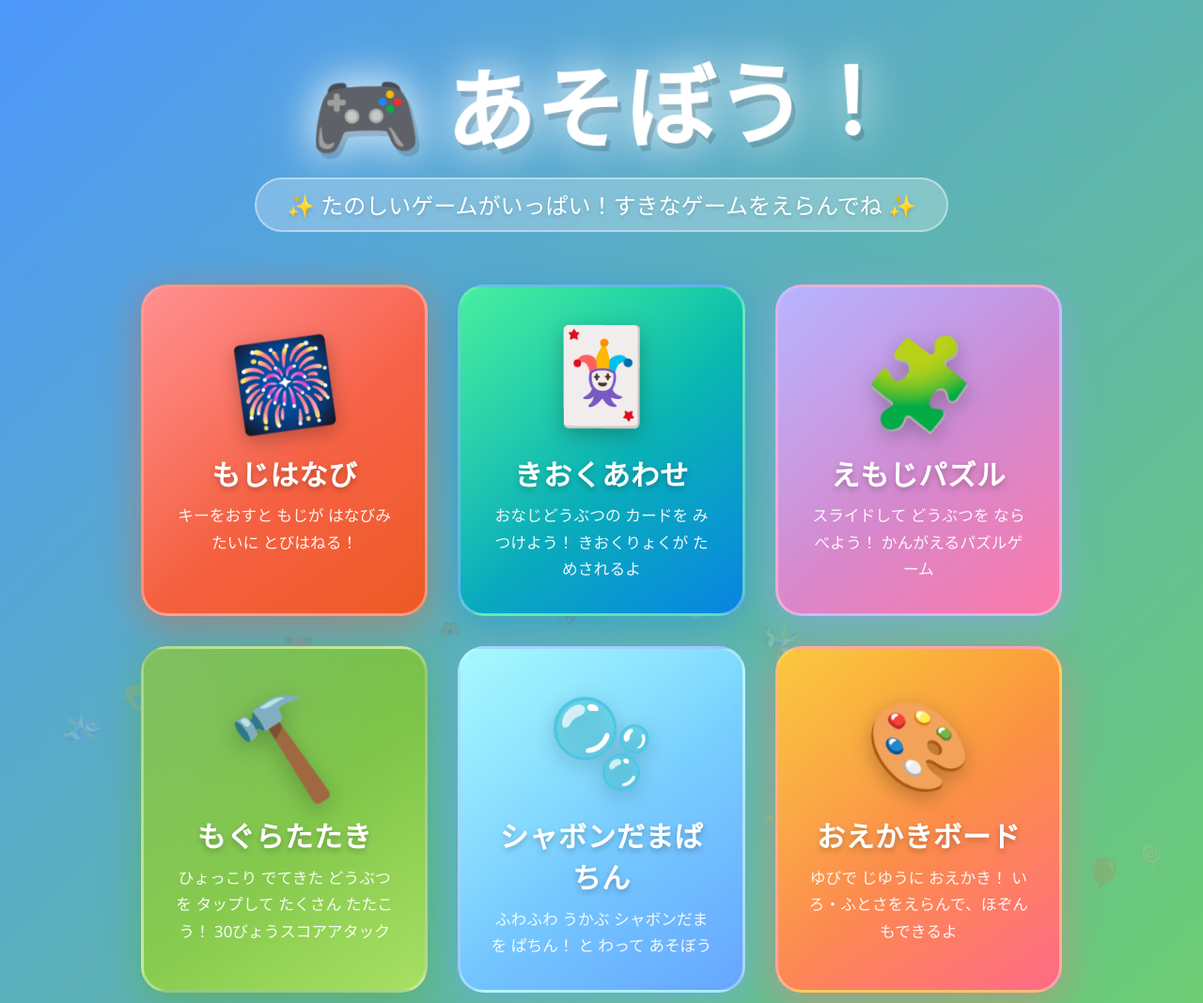
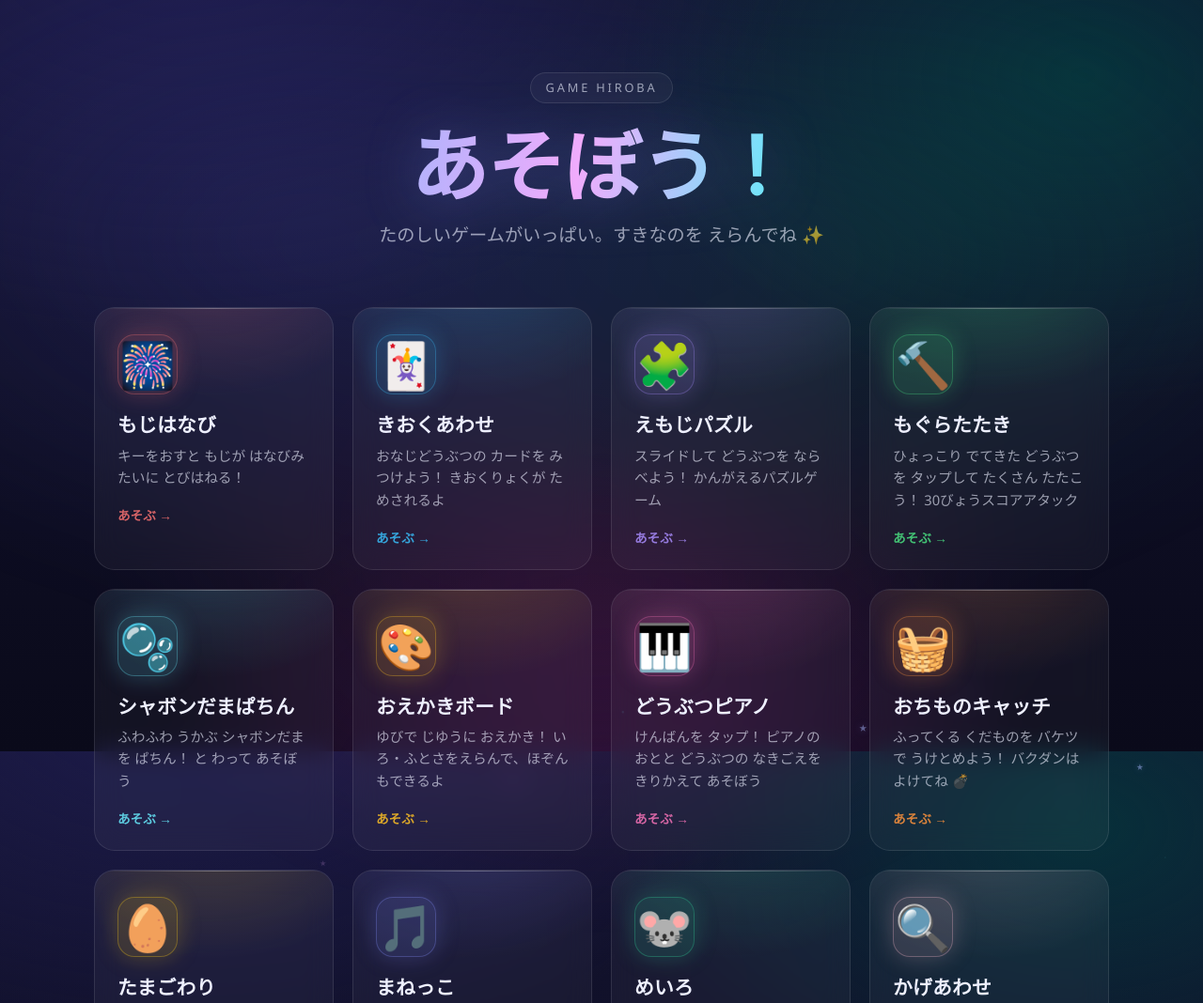
Before and after one commit to Sawakee/for-my-nephew, a plain HTML site: page index.html in a window 1280 px wide. Shown: the top 1068 px of the page at 94% size. Drawn offline with Linux system fonts and the light colour scheme.

Commit message:
Redesign landing page: dark neon glassmorphism
Co-Authored-By: Claude Opus 4.8 <noreply@anthropic.com>

```diff
--- a/index.html
+++ b/index.html
@@ -5,277 +5,339 @@
 <meta name="viewport" content="width=device-width, initial-scale=1.0">
 <title>あそぼう！ゲームひろば 🎮</title>
 <style>
+:root {
+  --bg-0: #0a0a1a;
+  --bg-1: #141432;
+  --glass: rgba(255,255,255,0.04);
+  --glass-brd: rgba(255,255,255,0.10);
+  --txt: #eef0ff;
+  --txt-dim: rgba(238,240,255,0.62);
+}
 * { box-sizing: border-box; margin: 0; padding: 0; }
+html { -webkit-text-size-adjust: 100%; }
 body {
-  font-family: 'Segoe UI', 'Noto Sans JP', sans-serif;
+  font-family: 'Segoe UI', 'Noto Sans JP', system-ui, sans-serif;
   min-height: 100vh;
   display: flex;
   flex-direction: column;
   align-items: center;
-  padding: 2.5rem 1rem 4rem;
-  background: linear-gradient(-45deg, #ff6b6b, #ffd93d, #6bcb77, #4d96ff, #c77dff, #ff6bcd);
-  background-size: 400% 400%;
-  animation: gradMove 8s ease infinite;
+  padding: clamp(2.5rem, 6vw, 5rem) 1.25rem 5rem;
+  color: var(--txt);
+  background:
+    radial-gradient(1200px 800px at 15% -10%, #1d1b4b 0%, transparent 55%),
+    radial-gradient(1000px 700px at 90% 10%, #07303a 0%, transparent 50%),
+    radial-gradient(900px 900px at 50% 120%, #2a0e3a 0%, transparent 55%),
+    linear-gradient(180deg, var(--bg-1), var(--bg-0));
+  background-attachment: fixed;
   overflow-x: hidden;
   position: relative;
 }
-@keyframes gradMove {
-  0%   { background-position: 0% 50%; }
-  50%  { background-position: 100% 50%; }
-  100% { background-position: 0% 50%; }
+/* faint moving aurora behind everything */
+body::before {
+  content: '';
+  position: fixed; inset: -30%;
+  background:
+    radial-gradient(closest-side, rgba(99,102,241,0.16), transparent),
+    radial-gradient(closest-side, rgba(16,185,129,0.12), transparent),
+    radial-gradient(closest-side, rgba(236,72,153,0.12), transparent);
+  background-size: 60% 60%, 55% 55%, 50% 50%;
+  background-position: 10% 20%, 80% 30%, 50% 90%;
+  background-repeat: no-repeat;
+  filter: blur(40px);
+  animation: aurora 22s ease-in-out infinite alternate;
+  z-index: 0;
+  pointer-events: none;
 }
+@keyframes aurora {
+  0%   { background-position: 10% 20%, 80% 30%, 50% 90%; }
+  100% { background-position: 25% 35%, 65% 15%, 40% 75%; }
+}
+/* subtle star dots */
 .bg-float {
   position: fixed;
   pointer-events: none;
   animation: floatUp linear infinite;
   z-index: 0;
   user-select: none;
+  filter: drop-shadow(0 0 6px rgba(160,170,255,0.5));
 }
 @keyframes floatUp {
-  0%   { transform: translateY(110vh) rotate(0deg) scale(0.5); opacity: 0; }
-  5%   { opacity: 0.18; }
-  90%  { opacity: 0.18; }
-  100% { transform: translateY(-15vh) rotate(720deg) scale(1.2); opacity: 0; }
+  0%   { transform: translateY(108vh) scale(0.6); opacity: 0; }
+  10%  { opacity: 0.5; }
+  90%  { opacity: 0.5; }
+  100% { transform: translateY(-12vh) scale(1); opacity: 0; }
+}
+
+header {
+  position: relative; z-index: 1;
+  text-align: center;
+  margin-bottom: clamp(2.5rem, 6vw, 4rem);
+}
+.badge {
+  display: inline-block;
+  font-size: 0.8rem;
+  letter-spacing: 0.22em;
+  text-transform: uppercase;
+  color: var(--txt-dim);
+  padding: 0.4rem 1rem;
+  border: 1px solid var(--glass-brd);
+  border-radius: 999px;
+  background: var(--glass);
+  backdrop-filter: blur(8px);
+  margin-bottom: 1.4rem;
 }
 h1 {
-  position: relative; z-index: 1;
-  color: white;
-  font-size: clamp(3rem, 9vw, 6rem);
-  text-align: center;
-  margin-bottom: 0.6rem;
-  text-shadow:
-    4px 6px 0 rgba(0,0,0,0.15),
-    0 0 40px rgba(255,255,255,0.6);
-  animation: titleDance 2.5s ease-in-out infinite;
-  filter: drop-shadow(0 0 24px rgba(255,255,255,0.5));
-}
-@keyframes titleDance {
-  0%,100% { transform: translateY(0) rotate(-1.5deg) scale(1); }
-  50%      { transform: translateY(-14px) rotate(1.5deg) scale(1.03); }
+  font-size: clamp(2.6rem, 8vw, 5.2rem);
+  font-weight: 800;
+  letter-spacing: -0.02em;
+  line-height: 1.05;
+  background: linear-gradient(100deg, #a5b4fc, #f0abfc 45%, #67e8f9 90%);
+  -webkit-background-clip: text;
+  background-clip: text;
+  color: transparent;
+  filter: drop-shadow(0 4px 30px rgba(129,140,248,0.35));
 }
 .subtitle {
-  position: relative; z-index: 1;
-  color: white;
-  font-size: clamp(1rem, 3.5vw, 1.5rem);
-  text-align: center;
-  margin-bottom: 3.5rem;
-  background: rgba(255,255,255,0.25);
-  backdrop-filter: blur(10px);
-  padding: 0.6rem 2rem;
-  border-radius: 40px;
-  border: 2px solid rgba(255,255,255,0.4);
-  text-shadow: 0 2px 4px rgba(0,0,0,0.15);
+  margin-top: 1rem;
+  font-size: clamp(0.95rem, 2.6vw, 1.2rem);
+  color: var(--txt-dim);
+  font-weight: 500;
 }
 .cards {
   position: relative; z-index: 1;
   display: grid;
-  grid-template-columns: repeat(auto-fit, minmax(260px, 1fr));
-  gap: 2rem;
+  grid-template-columns: repeat(auto-fill, minmax(230px, 1fr));
+  gap: 1.25rem;
   width: 100%;
-  max-width: 980px;
+  max-width: 1080px;
 }
 .card {
-  border-radius: 28px;
-  padding: 2.5rem 2rem 2rem;
-  text-align: center;
+  --glow: 129,140,248;
+  position: relative;
+  display: flex;
+  flex-direction: column;
+  align-items: flex-start;
+  border-radius: 22px;
+  padding: 1.75rem 1.5rem 1.5rem;
   text-decoration: none;
-  color: white;
-  position: relative;
+  color: var(--txt);
+  background: var(--glass);
+  border: 1px solid var(--glass-brd);
+  backdrop-filter: blur(14px);
+  -webkit-backdrop-filter: blur(14px);
   overflow: hidden;
-  transition: transform 0.25s cubic-bezier(0.34,1.56,0.64,1), box-shadow 0.25s;
-  cursor: pointer;
-  border: 3px solid rgba(255,255,255,0.35);
+  isolation: isolate;
+  transition: transform 0.35s cubic-bezier(0.22,1,0.36,1),
+              border-color 0.35s, box-shadow 0.35s;
 }
+/* color halo per card */
 .card::before {
   content: '';
   position: absolute; inset: 0;
-  background: linear-gradient(135deg, rgba(255,255,255,0.25) 0%, transparent 55%);
-  pointer-events: none;
+  background: radial-gradient(130% 90% at 50% -20%, rgba(var(--glow),0.28), transparent 60%);
+  opacity: 0.7;
+  transition: opacity 0.35s;
+  z-index: -1;
 }
+/* sheen */
 .card::after {
   content: '';
-  position: absolute; inset: -3px;
-  border-radius: 31px;
-  background: linear-gradient(135deg, #fff, #ff6b6b, #ffd93d, #6bcb77, #4d96ff, #c77dff, #fff);
-  z-index: -1;
-  animation: borderSpin 4s linear infinite;
-  opacity: 0;
-  transition: opacity 0.3s;
-}
-.card:hover::after { opacity: 1; }
-@keyframes borderSpin {
-  to { filter: hue-rotate(360deg); }
+  position: absolute; top: 0; left: 0; right: 0;
+  height: 1px;
+  background: linear-gradient(90deg, transparent, rgba(255,255,255,0.5), transparent);
+  opacity: 0.6;
 }
 .card:hover {
-  transform: translateY(-14px) scale(1.05) rotate(-1deg);
-  box-shadow: 0 28px 70px rgba(0,0,0,0.3);
+  transform: translateY(-8px);
+  border-color: rgba(var(--glow),0.55);
+  box-shadow: 0 18px 50px rgba(var(--glow),0.30),
+              0 0 0 1px rgba(var(--glow),0.25) inset;
 }
-.card:active {
-  transform: translateY(-5px) scale(1.02) rotate(0deg);
+.card:hover::before { opacity: 1; }
+.card:active { transform: translateY(-3px) scale(0.99); }
+
+.card-1  { --glow: 248,113,113; }
+.card-2  { --glow: 56,189,248; }
+.card-3  { --glow: 167,139,250; }
+.card-4  { --glow: 74,222,128; }
+.card-5  { --glow: 103,232,249; }
+.card-6  { --glow: 251,191,36; }
+.card-7  { --glow: 244,114,182; }
+.card-8  { --glow: 251,146,60; }
+.card-9  { --glow: 250,204,21; }
+.card-10 { --glow: 129,140,248; }
+.card-11 { --glow: 52,211,153; }
+.card-12 { --glow: 244,182,200; }
+.card-13 { --glow: 251,113,133; }
+.card-14 { --glow: 192,132,252; }
+
+.card-emoji {
+  font-size: 3rem;
+  line-height: 1;
+  margin-bottom: 1rem;
+  display: grid;
+  place-items: center;
+  width: 64px; height: 64px;
+  border-radius: 18px;
+  background: rgba(var(--glow),0.14);
+  border: 1px solid rgba(var(--glow),0.3);
+  box-shadow: 0 0 24px rgba(var(--glow),0.25);
+  transition: transform 0.35s cubic-bezier(0.22,1,0.36,1);
 }
-.card-1 {
-  background: linear-gradient(145deg, #ff6b6b, #ee5a24);
-  box-shadow: 0 10px 40px rgba(238,90,36,0.45);
-}
-.card-2 {
-  background: linear-gradient(145deg, #0be881, #0984e3);
-  box-shadow: 0 10px 40px rgba(9,132,227,0.4);
-}
-.card-3 {
-  background: linear-gradient(145deg, #a29bfe, #fd79a8);
-  box-shadow: 0 10px 40px rgba(162,155,254,0.45);
-}
-.card-4 {
-  background: linear-gradient(145deg, #56ab2f, #a8e063);
-  box-shadow: 0 10px 40px rgba(86,171,47,0.45);
-}
-.card-5 {
-  background: linear-gradient(145deg, #89f7fe, #66a6ff);
-  box-shadow: 0 10px 40px rgba(102,166,255,0.45);
-}
-.card-6 {
-  background: linear-gradient(145deg, #f8b500, #ff6a88);
-  box-shadow: 0 10px 40px rgba(255,106,136,0.45);
-}
-.card-7 {
-  background: linear-gradient(145deg, #3a1c71, #d76d77);
-  box-shadow: 0 10px 40px rgba(215,109,119,0.45);
-}
-.card-8 {
-  background: linear-gradient(145deg, #f6d365, #fda085);
-  box-shadow: 0 10px 40px rgba(253,160,133,0.5);
-}
-.card-9 {
-  background: linear-gradient(145deg, #fbc2eb, #f8b500);
-  box-shadow: 0 10px 40px rgba(248,181,0,0.45);
-}
-.card-emoji {
-  font-size: 5.5rem;
-  margin-bottom: 1rem;
-  display: block;
-  filter: drop-shadow(0 6px 10px rgba(0,0,0,0.25));
-}
-.card:nth-child(1) .card-emoji { animation: wobble1 2.5s ease-in-out infinite; }
-.card:nth-child(2) .card-emoji { animation: wobble2 2.8s ease-in-out infinite 0.4s; }
-.card:nth-child(3) .card-emoji { animation: wobble3 2.3s ease-in-out infinite 0.8s; }
-.card:nth-child(4) .card-emoji { animation: wobble1 2.6s ease-in-out infinite 1.2s; }
-.card:nth-child(5) .card-emoji { animation: wobble2 2.9s ease-in-out infinite 1.6s; }
-.card:nth-child(6) .card-emoji { animation: wobble3 2.7s ease-in-out infinite 2.0s; }
-.card:nth-child(7) .card-emoji { animation: wobble1 2.4s ease-in-out infinite 2.4s; }
-.card:nth-child(8) .card-emoji { animation: wobble2 2.7s ease-in-out infinite 2.8s; }
-.card:nth-child(9) .card-emoji { animation: wobble3 2.5s ease-in-out infinite 3.2s; }
-@keyframes wobble1 {
-  0%,100% { transform: rotate(-8deg) scale(1); }
-  50%      { transform: rotate(8deg) scale(1.15); }
-}
-@keyframes wobble2 {
-  0%,100% { transform: translateY(0) scale(1); }
-  50%      { transform: translateY(-12px) scale(1.15); }
-}
-@keyframes wobble3 {
-  0%,100% { transform: rotate(0deg) scale(1); }
-  25%      { transform: rotate(10deg) scale(1.1); }
-  75%      { transform: rotate(-10deg) scale(1.1); }
-}
+.card:hover .card-emoji { transform: scale(1.08) rotate(-4deg); }
 .card-title {
-  font-size: 1.9rem;
-  font-weight: 900;
-  margin-bottom: 0.6rem;
-  text-shadow: 0 3px 6px rgba(0,0,0,0.25);
-  letter-spacing: 0.02em;
+  font-size: 1.3rem;
+  font-weight: 700;
+  letter-spacing: 0.01em;
+  margin-bottom: 0.45rem;
 }
 .card-desc {
-  font-size: 1.05rem;
-  color: rgba(255,255,255,0.93);
-  line-height: 1.7;
-  font-weight: 500;
+  font-size: 0.92rem;
+  color: var(--txt-dim);
+  line-height: 1.6;
+  font-weight: 400;
 }
+.card-arrow {
+  margin-top: 1.1rem;
+  font-size: 0.85rem;
+  font-weight: 600;
+  color: rgb(var(--glow));
+  display: inline-flex;
+  align-items: center;
+  gap: 0.4rem;
+  opacity: 0.85;
+  transition: gap 0.3s, opacity 0.3s;
+}
+.card:hover .card-arrow { gap: 0.7rem; opacity: 1; }
+
 .footer {
   position: relative; z-index: 1;
-  margin-top: 3.5rem;
-  color: white;
-  font-size: 1.1rem;
-  text-shadow: 0 2px 6px rgba(0,0,0,0.2);
-  animation: heartbeat 1.5s ease-in-out infinite;
+  margin-top: 4rem;
+  color: var(--txt-dim);
+  font-size: 0.9rem;
+  letter-spacing: 0.04em;
 }
-@keyframes heartbeat {
-  0%,100% { transform: scale(1); }
-  14%      { transform: scale(1.15); }
-  28%      { transform: scale(1); }
-  42%      { transform: scale(1.1); }
-  56%      { transform: scale(1); }
+@media (prefers-reduced-motion: reduce) {
+  body::before, .bg-float { animation: none; }
+  .card { transition: none; }
 }
 </style>
 </head>
 <body>
-<h1>🎮 あそぼう！</h1>
-<p class="subtitle">✨ たのしいゲームがいっぱい！すきなゲームをえらんでね ✨</p>
+<header>
+  <span class="badge">Game Hiroba</span>
+  <h1>あそぼう！</h1>
+  <p class="subtitle">たのしいゲームがいっぱい。すきなのを えらんでね ✨</p>
+</header>
 
 <div class="cards">
   <a href="moji-hanabi/" class="card card-1">
     <span class="card-emoji">🎆</span>
     <div class="card-title">もじはなび</div>
     <div class="card-desc">キーをおすと もじが はなびみたいに とびはねる！</div>
+    <span class="card-arrow">あそぶ →</span>
   </a>
   <a href="kioku-match/" class="card card-2">
     <span class="card-emoji">🃏</span>
     <div class="card-title">きおくあわせ</div>
     <div class="card-desc">おなじどうぶつの カードを みつけよう！ きおくりょくが ためされるよ</div>
+    <span class="card-arrow">あそぶ →</span>
   </a>
   <a href="emoji-awase/" class="card card-3">
     <span class="card-emoji">🧩</span>
     <div class="card-title">えもじパズル</div>
     <div class="card-desc">スライドして どうぶつを ならべよう！ かんがえるパズルゲーム</div>
+    <span class="card-arrow">あそぶ →</span>
   </a>
   <a href="moguratataki/" class="card card-4">
     <span class="card-emoji">🔨</span>
     <div class="card-title">もぐらたたき</div>
     <div class="card-desc">ひょっこり でてきた どうぶつを タップして たくさん たたこう！ 30びょうスコアアタック</div>
+    <span class="card-arrow">あそぶ →</span>
   </a>
   <a href="shabon-dama/" class="card card-5">
     <span class="card-emoji">🫧</span>
     <div class="card-title">シャボンだまぱちん</div>
     <div class="card-desc">ふわふわ うかぶ シャボンだまを ぱちん！ と わって あそぼう</div>
+    <span class="card-arrow">あそぶ →</span>
   </a>
   <a href="oekaki-board/" class="card card-6">
     <span class="card-emoji">🎨</span>
     <div class="card-title">おえかきボード</div>
     <div class="card-desc">ゆびで じゆうに おえかき！ いろ・ふとさをえらんで、ほぞんもできるよ</div>
+    <span class="card-arrow">あそぶ →</span>
   </a>
   <a href="doubutsu-piano/" class="card card-7">
     <span class="card-emoji">🎹</span>
     <div class="card-title">どうぶつピアノ</div>
     <div class="card-desc">けんばんを タップ！ ピアノの おとと どうぶつの なきごえを きりかえて あそぼう</div>
+    <span class="card-arrow">あそぶ →</span>
   </a>
   <a href="ochimono-catch/" class="card card-8">
     <span class="card-emoji">🧺</span>
     <div class="card-title">おちものキャッチ</div>
     <div class="card-desc">ふってくる くだものを バケツで うけとめよう！ バクダンは よけてね 💣</div>
+    <span class="card-arrow">あそぶ →</span>
   </a>
   <a href="tamago-wari/" class="card card-9">
     <span class="card-emoji">🥚</span>
     <div class="card-title">たまごわり</div>
     <div class="card-desc">たまごを 3かい タップ！ なかから どうぶつの あかちゃんが でてくるよ</div>
+    <span class="card-arrow">あそぶ →</span>
+  </a>
+  <a href="maneko/" class="card card-10">
+    <span class="card-emoji">🎵</span>
+    <div class="card-title">まねっこ</div>
+    <div class="card-desc">ひかった じゅんばんに タップ！ どこまで おぼえられるかな？</div>
+    <span class="card-arrow">あそぶ →</span>
+  </a>
+  <a href="meiro/" class="card card-11">
+    <span class="card-emoji">🐭</span>
+    <div class="card-title">めいろ</div>
+    <div class="card-desc">🐭 を うごかして 🧀 チーズまで たどりつこう！ むずかしさも えらべるよ</div>
+    <span class="card-arrow">あそぶ →</span>
+  </a>
+  <a href="kage-awase/" class="card card-12">
+    <span class="card-emoji">🔍</span>
+    <div class="card-title">かげあわせ</div>
+    <div class="card-desc">くろい かげは どのどうぶつ？ 30びょうで なんもん せいかいできるかな？</div>
+    <span class="card-arrow">あそぶ →</span>
+  </a>
+  <a href="janken/" class="card card-13">
+    <span class="card-emoji">✊</span>
+    <div class="card-title">じゃんけん</div>
+    <div class="card-desc">CPU と じゃんけんしょうぶ！ れんしょうすると おいわいが まってるよ</div>
+    <span class="card-arrow">あそぶ →</span>
+  </a>
+  <a href="hikari-puzzle/" class="card card-14">
+    <span class="card-emoji">💡</span>
+    <div class="card-title">ひかりパズル</div>
+    <div class="card-desc">💡 を タップして ぜんぶ けそう！ あたまを つかうパズル</div>
+    <span class="card-arrow">あそぶ →</span>
   </a>
 </div>
 
-<p class="footer">❤️ made with love for my nephew ❤️</p>
+<p class="footer">❤︎ made with love for my nephew</p>
 
 <script>
-const BG_EMOJIS = ['⭐','🌈','✨','🎉','🌟','💫','🎊','🎵','🌸','🦋','🎈','🍭','🌺','🎀','🪄','🎠'];
+const BG_EMOJIS = ['✦','✧','⭑','·','✦','✧'];
 function spawnFloater() {
   const el = document.createElement('span');
   el.className = 'bg-float';
   el.textContent = BG_EMOJIS[Math.floor(Math.random() * BG_EMOJIS.length)];
   el.style.left = (Math.random() * 100) + 'vw';
-  const dur = 10 + Math.random() * 10;
+  el.style.color = ['#a5b4fc','#67e8f9','#f0abfc','#ffffff'][Math.floor(Math.random()*4)];
+  const dur = 12 + Math.random() * 12;
   el.style.animationDuration = dur + 's';
-  el.style.fontSize = (1.5 + Math.random() * 3) + 'rem';
+  el.style.fontSize = (0.6 + Math.random() * 1.4) + 'rem';
   document.body.appendChild(el);
   setTimeout(() => el.remove(), dur * 1000 + 500);
 }
-for (let i = 0; i < 18; i++) setTimeout(spawnFloater, i * 500);
-setInterval(spawnFloater, 900);
+const reduce = matchMedia('(prefers-reduced-motion: reduce)').matches;
+if (!reduce) {
+  for (let i = 0; i < 14; i++) setTimeout(spawnFloater, i * 600);
+  setInterval(spawnFloater, 1400);
+}
 </script>
 </body>
 </html>
```
